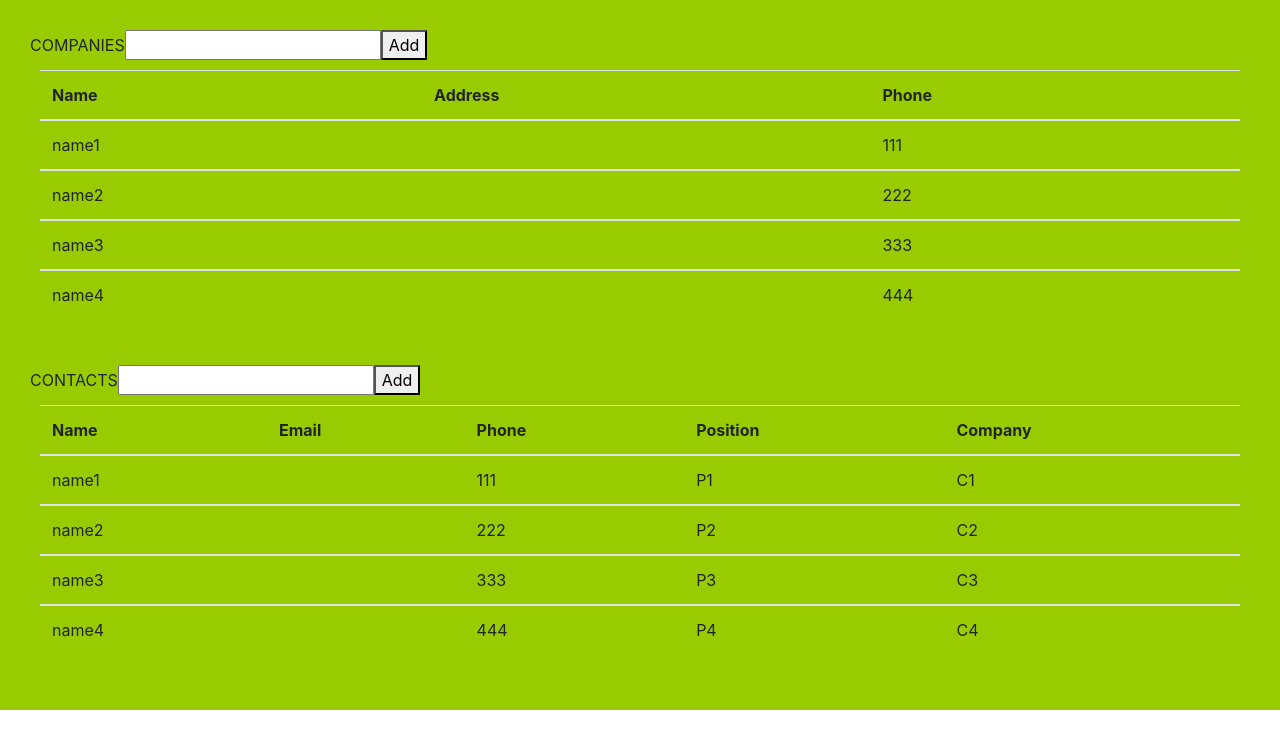
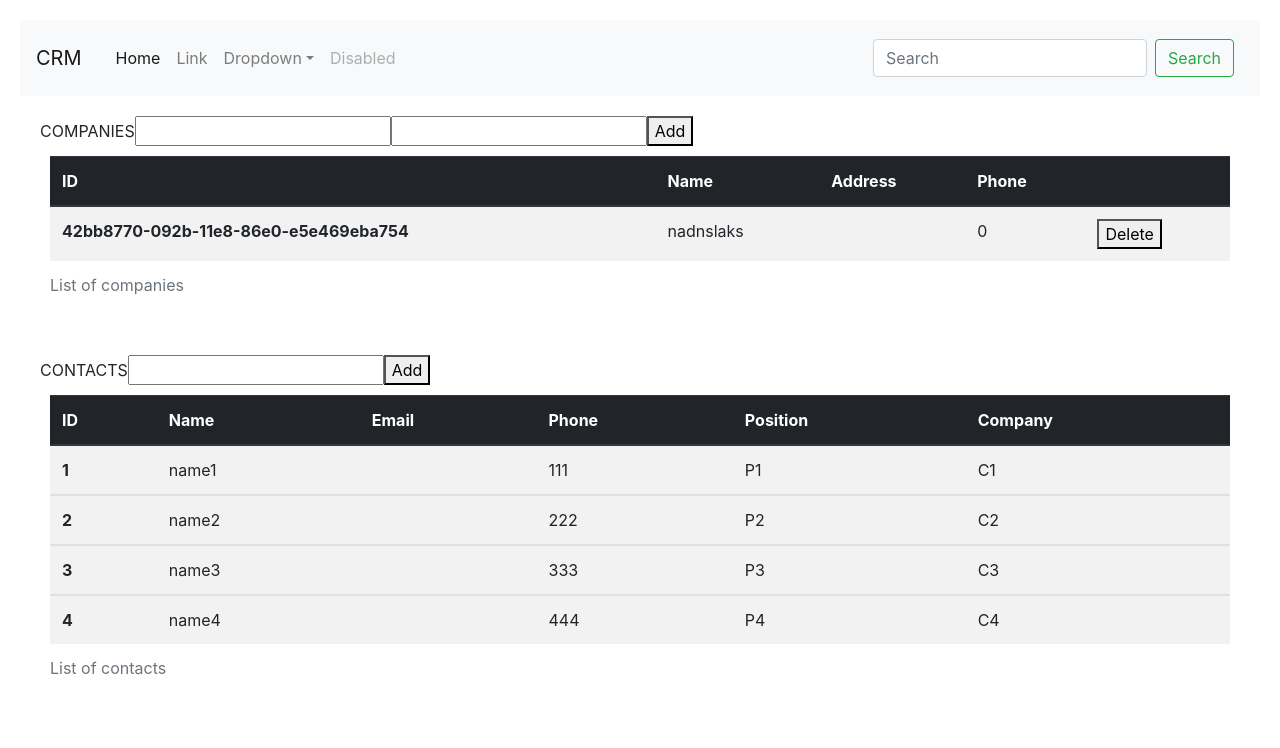
Before and after one commit to valebm/CRM-Immersive, a React app: page / in a window 1280 px wide. Built offline with nearby package versions, Linux system fonts and the light colour scheme; data requests are answered from the project's data file.

Commit message:
Agrega manejo de actions para agregar y borrar compañías, además de filtrado por name, phone, id o address.

```diff
--- a/client/components/App.js
+++ b/client/components/App.js
@@ -7,10 +7,47 @@ import './../styles/app.css';
 const App = ({props}) =>{
     return (
     <div>
+    <nav className="navbar navbar-expand-lg navbar-light bg-light">
+	  <a className="navbar-brand" href="#">CRM</a>
+	  <button className="navbar-toggler" type="button" data-toggle="collapse" data-target="#navbarSupportedContent" aria-controls="navbarSupportedContent" aria-expanded="false" aria-label="Toggle navigation">
+	    <span className="navbar-toggler-icon"></span>
+	  </button>
+
+	  <div className="collapse navbar-collapse" id="navbarSupportedContent">
+	    <ul className="navbar-nav mr-auto">
+	      <li className="nav-item active">
+	        <a className="nav-link" href="#">Home <span className="sr-only">(current)</span></a>
+	      </li>
+	      <li className="nav-item">
+	        <a className="nav-link" href="#">Link</a>
+	      </li>
+	      <li className="nav-item dropdown">
+	        <a className="nav-link dropdown-toggle" href="#" id="navbarDropdown" role="button" data-toggle="dropdown" aria-haspopup="true" aria-expanded="false">
+	          Dropdown
+	        </a>
+	        <div className="dropdown-menu" aria-labelledby="navbarDropdown">
+	          <a className="dropdown-item" href="#">Action</a>
+	          <a className="dropdown-item" href="#">Another action</a>
+	          <div className="dropdown-divider"></div>
+	          <a className="dropdown-item" href="#">Something else here</a>
+	        </div>
+	      </li>
+	      <li className="nav-item">
+	        <a className="nav-link disabled" href="#">Disabled</a>
+	      </li>
+	    </ul>
+	    <form className="form-inline my-2 my-lg-0">
+	      <input className="form-control mr-sm-2" type="search" placeholder="Search" aria-label="Search"></input>
+	      <button className="btn btn-outline-success my-2 my-sm-0" type="submit">Search</button>
+	    </form>
+	  </div>
+	</nav>
+    <div>
       <CompanyContainer/>
       <ContactContainer/>
     </div>
-    );
+    </div>
+	    );
 }
 
 
--- a/client/components/company/CompanyContainer.js
+++ b/client/components/company/CompanyContainer.js
@@ -2,7 +2,7 @@ import React from 'react';
 import ReactDOM from 'react-dom';
 import CompanyTable from './CompanyTable';
 import { connect } from 'react-redux'
-import { addCompany, uploadCompanies } from './actions'
+import { addCompany, uploadCompanies, deleteCompany } from './actions'
 
 const uuidv1 = require('uuid/v1');
 // Contaner Component
@@ -16,13 +16,14 @@ class CompanyContainer extends React.Component{
     super(props);
     // Set initial state
     this.state = {
-      value: ''
+      value: '',
+      filt: ''
     }
 
 
     this.handleChange = this.handleChange.bind(this);
     this.handleSubmit = this.handleSubmit.bind(this);
-
+    this.deleteCompany = this.deleteCompany.bind(this);
 
     }
 
@@ -36,28 +37,40 @@ class CompanyContainer extends React.Component{
     this.setState({ value: '' })
    }
 
+   deleteCompany(event){
+    var id = event.target.parentNode.parentNode.getAttribute('id')
+    this.props.deleteCompany(id)
+   }
+
 
   render(){
     // Render JSX
+
+    console.log(this.state.filt)
+    const elements  = this.props.companies;
+    const filterStr  = this.state.filt;
+
+    const filteredElements = elements
+      .filter(e => (e.name.includes(filterStr) || e.address.includes(filterStr) || e.id.includes(filterStr) || e.phone.toString().includes(filterStr)))
+
+
     return (
      <div>
       COMPANIES
+      <input
+          type="text"
+          value={ this.state.filt }
+          onChange={ e => this.setState({ filt: e.target.value }) } />
       <input type="text" id="companyVal" value={this.state.value} onChange={this.handleChange}></input>
       <button id="addCompanyButt" onClick={this.handleSubmit}>Add</button>
-      <CompanyTable companies={this.props.companies}/>
+      <CompanyTable companies={filteredElements} deleteCompany={this.deleteCompany}/>
     </div>
     );
   }
 
 
   componentDidMount(){
-
-    const url = 'http://localhost:3000/companies';
-    fetch(url)
-      .then((resp) => resp.json())
-      .then((data) => {
-        this.props.uploadCompanies(data)
-      })
+    this.props.uploadCompanies()
   }
 }
 
@@ -70,7 +83,8 @@ function mapStateToProps(state) {
 function mapDispatchToProps(dispatch) {
   return {
     addCompany: value => dispatch(addCompany(value)),
-    uploadCompanies: value => dispatch(uploadCompanies(value))
+    uploadCompanies: value => dispatch(uploadCompanies(value)),
+    deleteCompany: value => dispatch(deleteCompany(value))
   }
 }
 
--- a/client/components/company/CompanyItem.js
+++ b/client/components/company/CompanyItem.js
@@ -6,7 +6,7 @@ import PropTypes from 'prop-types'
 
 const CompanyItem = (props) => {
   // Each Company
-  return (<tbody><tr id={props.company.id}><td>{props.company.name}</td><td>{props.company.address}</td><td>{props.company.phone}</td></tr></tbody>);
+  return (<tbody><tr id={props.company.id}><th scope="row">{props.company.id}</th><td>{props.company.name}</td><td>{props.company.address}</td><td>{props.company.phone}</td><td><button onClick={props.deleteCompany}>Delete</button></td></tr></tbody>);
 }
 
 
--- a/client/components/company/CompanyTable.js
+++ b/client/components/company/CompanyTable.js
@@ -9,10 +9,10 @@ const CompanyTable = (props) => {
   const companyItems = props.companies.filter(function(el, i) {
       return el.done !== true;
       }).map((company) => {
-    return (<CompanyItem company={company} key={company.id}/>)
+    return (<CompanyItem company={company} key={company.id} deleteCompany={props.deleteCompany}/>)
   });
 
-  return (<div><table className="table"><thead><tr><th>Name</th><th>Address</th><th>Phone</th></tr></thead>{companyItems}</table></div>);
+  return (<div><table className="table table-striped table-hover"><caption>List of companies</caption><thead className="thead-dark"><tr><th scope="col">ID</th><th scope="col">Name</th><th scope="col">Address</th><th scope="col">Phone</th><th></th></tr></thead>{companyItems}</table></div>);
 }
 
  export default CompanyTable;
--- a/client/components/company/actions.js
+++ b/client/components/company/actions.js
@@ -1,18 +1,94 @@
+// crea ids
+import uuid from 'uuid/v1'
+
 // company actions
+const ADD_COMPANY_REQUEST = 'ADD_COMPANY_REQUEST'
+const ADD_COMPANY_SUCCESS = 'ADD_COMPANY_SUCCESS'
+const ADD_COMPANY_FAILURE = 'ADD_COMPANY_FAILURE'
+const GET_COMPANIES_REQUEST = 'GET_COMPANIES_REQUEST'
+const GET_COMPANIES_SUCCESS = 'GET_COMPANIES_SUCCESS'
+const GET_COMPANIES_FAILURE = 'GET_COMPANIES_FAILURE'
+const DELETE_COMPANY_REQUEST = 'DELETE_COMPANY_REQUEST'
+const DELETE_COMPANY_SUCCESS = 'DELETE_COMPANY_SUCCESS'
+const DELETE_COMPANY_FAILURE = 'DELETE_COMPANY_FAILURE'
 
-const ADD_COMPANY = 'ADD_COMPANY'
-const UPLOAD_COMPANIES = 'UPLOAD_COMPANIES'
+// API URL Constant
+const API_URL = 'http://localhost:3000/companies'
 
-export const addCompany = value => {
-  return {
-    type: ADD_COMPANY,
-    value
+export function addCompany(value) {
+    return function (dispatch) {
+    dispatch({
+      type: ADD_COMPANY_REQUEST
+    })
+    fetch(API_URL, {
+      method: 'POST',
+      headers: { 'Content-Type': 'application/json' },
+      body: JSON.stringify({
+        id: uuid(),
+        name: value,
+        address: '',
+        phone: 0
+      }),
+    })
+      .then(response => response.json())
+      .then(data => {
+        dispatch({
+          type: ADD_COMPANY_SUCCESS,
+          company: data
+        })
+      })
+      .catch(error => {
+        dispatch({
+          type: ADD_COMPANY_FAILURE,
+          error: error
+        })
+      })
   }
 }
 
-export const uploadCompanies = value => {
-  return {
-    type: UPLOAD_COMPANIES,
-    value
+export function uploadCompanies(){
+    return function (dispatch) {
+    dispatch({
+      type: GET_COMPANIES_REQUEST
+    })
+    fetch(API_URL)
+      .then(response => response.json())
+      .then(data => {
+        dispatch({
+          type: GET_COMPANIES_SUCCESS,
+          companies: data
+        })
+      })
+      .catch(error => {
+        dispatch({
+          type: GET_COMPANIES_FAILURE,
+          error: error
+        })
+      })
   }
 }
+
+
+export function deleteCompany(value) {
+    return function (dispatch) {
+    dispatch({
+      type: DELETE_COMPANY_REQUEST
+    })
+    fetch(`${API_URL}/${value}`, {
+      method: 'DELETE',
+    })
+      .then(response => response.json())
+      .then(data => {
+        dispatch({
+          type: DELETE_COMPANY_SUCCESS,
+          id: value
+        })
+      })
+      .catch(error => {
+        dispatch({
+          type: DELETE_COMPANY_FAILURE,
+          error: error
+        })
+      })
+  }
+}
--- a/client/components/company/companyReducer.js
+++ b/client/components/company/companyReducer.js
@@ -1,28 +1,64 @@
 // companies reducer
-import uuid from 'uuid/v1'
-
 const DEFAULT_STATE = {
-  companies: []
+  loading: false,
+  companies: [],
+  error: '',
+  id: ''
 }
 
 const companies = (state = DEFAULT_STATE, action) => {
 
   switch (action.type) {
-    case 'ADD_COMPANY':
+    case 'GET_COMPANIES_REQUEST':
       return {
         ...state,
-        companies: [...state.companies, {
-          id: uuid(),
-          name: action.value,
-          address: action.address,
-          phone: action.phone
-        }],
+        loading: true
       }
-    case 'UPLOAD_COMPANIES':
-    console.log(action.value)
+    case 'GET_COMPANIES_SUCCESS':
       return {
         ...state,
-        companies: action.value,
+        loading: false,
+        companies: action.companies
+      }
+    case 'GET_COMPANIES_FAILURE':
+      return {
+        ...state,
+        loading: false,
+        error: action.error
+      }
+
+    case 'ADD_COMPANY_REQUEST':
+      return {
+        ...state,
+        loading: true
+      }
+    case 'ADD_COMPANY_SUCCESS':
+      return {
+        companies: [...state.companies, { ...action.company }],
+        loading: false,
+      }
+    case 'ADD_COMPANY_FAILURE':
+      return {
+        ...state,
+        loading: false,
+        error: action.error
+      }
+
+    case 'DELETE_COMPANY_REQUEST':
+      return {
+        ...state,
+        loading: true
+      }
+    case 'DELETE_COMPANY_SUCCESS':
+      return {
+        companies: state.companies.filter(item => {return item.id !== action.id;}),
+        loading: false
+      }
+    case 'DELETE_COMPANY_FAILURE':
+      return {
+        ...state,
+        loading: false,
+        error: action.error
       }
     default:
       return state
--- a/client/components/contact/ContactItem.js
+++ b/client/components/contact/ContactItem.js
@@ -6,7 +6,7 @@ import PropTypes from 'prop-types'
 
 const ContactItem = (props) => {
   // Each Contact
-  return (<tbody><tr id={props.contact.id}><td>{props.contact.name}</td><td>{props.contact.email}</td><td>{props.contact.phone}</td><td>{props.contact.position}</td><td>{props.contact.company}</td></tr></tbody>);
+  return (<tbody><tr id={props.contact.id}><th scope="row">{props.contact.id}</th><td>{props.contact.name}</td><td>{props.contact.email}</td><td>{props.contact.phone}</td><td>{props.contact.position}</td><td>{props.contact.company}</td></tr></tbody>);
 }
 
 
--- a/client/components/contact/ContactTable.js
+++ b/client/components/contact/ContactTable.js
@@ -12,7 +12,7 @@ const ContactTable = (props) => {
     return (<ContactItem contact={contact} key={contact.id}/>)
   });
 
-  return (<div><table className="table"><thead><tr><th>Name</th><th>Email</th><th>Phone</th><th>Position</th><th>Company</th></tr></thead>{contactItems}</table></div>);
+  return (<div><table className="table table-striped table-hover"><caption>List of contacts</caption><thead className="thead-dark"><tr><th scope="col">ID</th><th scope="col">Name</th><th scope="col">Email</th><th scope="col">Phone</th><th scope="col">Position</th><th scope="col">Company</th></tr></thead>{contactItems}</table></div>);
 }
 
 
--- a/client/components/store.js
+++ b/client/components/store.js
@@ -1,7 +1,13 @@
-import { createStore , combineReducers } from 'redux'
+import { createStore , combineReducers, applyMiddleware } from 'redux'
 import companyReducer from './company/companyReducer'
 import ContactReducer from './contact/ContactReducer'
+import { composeWithDevTools } from 'redux-devtools-extension/developmentOnly'
+import ReduxThunk from 'redux-thunk'
 
-const store = createStore(combineReducers({companies: companyReducer, contacts: ContactReducer}))
+const store = createStore(combineReducers({companies: companyReducer, contacts: ContactReducer}), composeWithDevTools(
+  applyMiddleware(
+    ReduxThunk,
+  ),
+))
 
 export default store
--- a/client/index.js
+++ b/client/index.js
@@ -2,6 +2,8 @@
     ./client/index.js
     which is the webpack entry file
 */
+import 'bootstrap';
+import 'babel-polyfill';
 import React from 'react';
 import ReactDOM from 'react-dom';
 import { Provider } from 'react-redux'
--- a/client/styles/app.css
+++ b/client/styles/app.css
@@ -1,4 +1,4 @@
 div {
-    background-color:#99cc00;
+
     padding:10px;
 }
--- a/db.json
+++ b/db.json
@@ -1,62 +1,44 @@
 {
   "companies": [
     {
-      "id": 1,
-      "name": "name1",
+      "id": "42bb8770-092b-11e8-86e0-e5e469eba754",
+      "name": "nadnslaks",
       "address": "",
-      "phone" : 111
-    },
-    {
-      "id": 2,
-      "name": "name2",
-      "address": "",
-      "phone" : 222
-    },
-    {
-      "id": 3,
-      "name": "name3",
-      "address": "",
-      "phone" : 333
-    },
-    {
-      "id": 4,
-      "name": "name4",
-      "address": "",
-      "phone" : 444
+      "phone": 0
     }
   ],
-    "contacts": [
+  "contacts": [
     {
       "id": 1,
       "name": "name1",
       "email": "",
-      "phone" : 111,
-      "position" : "P1",
-      "company" : "C1"
+      "phone": 111,
+      "position": "P1",
+      "company": "C1"
     },
     {
       "id": 2,
       "name": "name2",
       "email": "",
-      "phone" : 222,
-      "position" : "P2",
-      "company" : "C2"
+      "phone": 222,
+      "position": "P2",
+      "company": "C2"
     },
     {
       "id": 3,
       "name": "name3",
       "email": "",
-      "phone" : 333,
-      "position" : "P3",
-      "company" : "C3"
+      "phone": 333,
+      "position": "P3",
+      "company": "C3"
     },
     {
       "id": 4,
       "name": "name4",
       "email": "",
-      "phone" : 444,
-      "position" : "P4",
-      "company" : "C4"
+      "phone": 444,
+      "position": "P4",
+      "company": "C4"
     }
   ]
 }
--- a/package.json
+++ b/package.json
@@ -9,6 +9,7 @@
     "json": "concurrently \"json-server --watch db.json\" \"yarn start\""
   },
   "dependencies": {
+    "babel-polyfill": "^6.26.0",
     "bootstrap": "^4.0.0",
     "html-webpack-plugin": "^2.30.1",
     "jquery": "^3.3.1",
@@ -39,6 +40,8 @@
     "eslint-plugin-jsx-a11y": "^6.0.3",
     "eslint-plugin-react": "^7.5.1",
     "json-server": "^0.12.1",
+    "redux-devtools-extension": "^2.13.2",
+    "redux-thunk": "^2.2.0",
     "style-loader": "^0.19.1",
     "webpack": "^3.10.0"
   }
```
Also changed, not shown: 1 other file.
